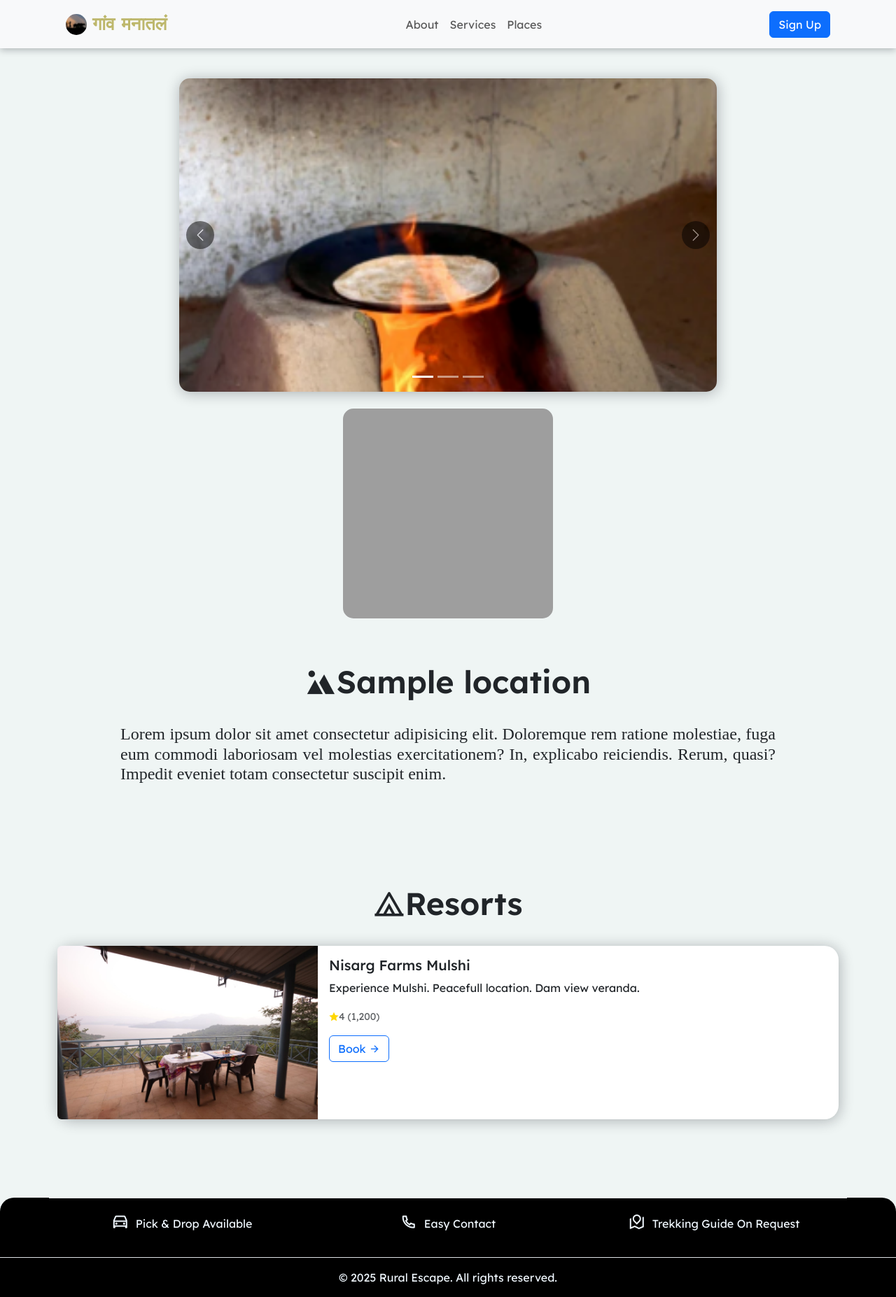
After one commit to topCodegeek/farmstay, a Django app: page /location/1 in a window 1280 px wide. The commit adds this page. Shown: the whole page at 70% size. Run offline with Django 5.2, Linux system fonts and the light colour scheme; tables that the repository leaves empty hold one stand-in row (values such as "Sample post"); some libraries are stand-ins or nearby versions; grey boxes are pictures that could not be loaded.

```diff
--- a/farmstay/farmstay/urls.py
+++ b/farmstay/farmstay/urls.py
@@ -22,4 +22,6 @@ urlpatterns = [
     path('admin/', admin.site.urls),
 
     path('', views.home, name='home'),
+    path('locations/', views.locations, name='locations'),
+    path('location/<int:id>', views.view_location, name='view_location'),
 ]
--- a/farmstay/home/admin.py
+++ b/farmstay/home/admin.py
@@ -1,4 +1,5 @@
 from django.contrib import admin
-from .models import Location
+from .models import Location, Resort
 
 admin.site.register(Location)
+admin.site.register(Resort)
--- a/farmstay/home/models.py
+++ b/farmstay/home/models.py
@@ -7,3 +7,13 @@ class Location(models.Model):
 
      def __str__(self):
           return self.name
+
+class Resort(models.Model):
+     name = models.CharField(max_length=50)
+     description = models.TextField(max_length=200)
+     thumbnail = models.URLField(null=False)
+     rating = models.IntegerField(default=0)
+     location = models.ForeignKey(Location, on_delete=models.CASCADE)
+
+     def __str__(self):
+          return "{}, {}".format(self.name, self.location.name)
--- a/farmstay/home/templates/base.html
+++ b/farmstay/home/templates/base.html
@@ -9,16 +9,16 @@
      <link href="https://cdn.jsdelivr.net/npm/remixicon@4.5.0/fonts/remixicon.css"
           rel="stylesheet"/>
      <link rel="stylesheet" href="{% static 'stylesheets/styles.css' %}">
+     {% block head %}{% endblock %}
      <link rel="stylesheet" href="{% static 'stylesheets/mediaqueries.css' %}">
-     {% block head %}{% endblock %}
 </head>
 <body>
 
   <!-- Navbar -->
-  <nav class="navbar navbar-expand-md navbar-light bg-light">
+  <nav class="navbar navbar-expand-md navbar-light bg-light fixed-top">
     <div class="container px-4">
-      <a class="navbar-brand d-flex align-items-center" href="#">
-        <img src="{% static 'favicon.ico' %}" alt="Logo" class="me-2">
+      <a class="navbar-brand d-flex align-items-center" href="{% url 'home' %}">
+        <img src="{% static 'favicon.ico' %}" alt="Gaav Manatla logo" class="me-2">
         <span>गांव मनातलं</span>
       </a>
       <div class="collapse navbar-collapse">
@@ -26,7 +26,7 @@
           <ul class="navbar-nav mx-auto">
             <li class="nav-item"><a class="nav-link" href="#">About</a></li>
             <li class="nav-item"><a class="nav-link" href="#">Services</a></li>
-            <li class="nav-item"><a class="nav-link" href="#">Places</a></li>
+            <li class="nav-item"><a class="nav-link" href="{% url 'locations' %}">Places</a></li>
           </ul>
         </div>
         <div class="ms-auto nav-brand ">
@@ -52,7 +52,7 @@
           <ul class="navbar-nav mx-auto">
             <li class="nav-item"><a class="nav-link" href="#">About</a></li>
             <li class="nav-item"><a class="nav-link" href="#">Services</a></li>
-            <li class="nav-item"><a class="nav-link" href="#">Places</a></li>
+            <li class="nav-item"><a class="nav-link" href="{% url 'locations' %}">Places</a></li>
 
             <button class="btn btn-primary">Sign Up</button>
           </ul>
@@ -60,7 +60,7 @@
 </div>
 
 
-    <div style="min-height: 100%; margin-bottom: 3rem;">
+    <div style="min-height: 90vh;">
         {% block content %}{% endblock %}
     </div>
     <br><br>
--- /dev/null
+++ b/farmstay/home/templates/view_location.html
@@ -0,0 +1,75 @@
+{% extends 'base.html' %}
+{% load static %}
+<!DOCTYPE html>
+<html lang="en">
+<head>
+  {% block head %}
+    <title>{{ location.name }}: Explore Location and Stays</title>
+    <link rel="stylesheet" href="{% static 'stylesheets/view_location.css' %}">
+  {% endblock %}
+</head>
+<body>
+
+{% block content %}
+
+<div id="carouselExampleIndicators" class="carousel slide">
+     <div class="carousel-indicators">
+       <button type="button" data-bs-target="#carouselExampleIndicators" data-bs-slide-to="0" class="active" aria-current="true" aria-label="Slide 1"></button>
+       <button type="button" data-bs-target="#carouselExampleIndicators" data-bs-slide-to="1" aria-label="Slide 2"></button>
+       <button type="button" data-bs-target="#carouselExampleIndicators" data-bs-slide-to="2" aria-label="Slide 3"></button>
+     </div>
+     <div class="carousel-inner">
+       <div class="carousel-item active">
+         <img src="{% static 'Chulha.png' %}" class="d-block w-100" alt="{{ location.name }} image">
+       </div>
+       <div class="carousel-item">
+         <img src="{% static 'Milking.png' %}" class="d-block w-100" alt="{{ location.name }} image">
+       </div>
+       <div class="carousel-item">
+         <img src="{% static 'farming.png' %}" class="d-block w-100" alt="{{ location.name }} image">
+       </div>
+     </div>
+     <button class="carousel-control-prev" type="button" data-bs-target="#carouselExampleIndicators" data-bs-slide="prev">
+       <span class="carousel-control-prev-icon" aria-hidden="true"></span>
+       <span class="visually-hidden">Previous</span>
+     </button>
+     <button class="carousel-control-next" type="button" data-bs-target="#carouselExampleIndicators" data-bs-slide="next">
+       <span class="carousel-control-next-icon" aria-hidden="true"></span>
+       <span class="visually-hidden">Next</span>
+     </button>
+   </div>
+
+   <div style="display:flex; justify-content: center; margin: 1.5rem;">
+    <iframe src="https://www.google.com/maps/embed?pb=!1m18!1m12!1m3!1d7567.261563375527!2d73.50823409214394!3d18.500376154776088!2m3!1f0!2f0!3f0!3m2!1i1024!2i768!4f13.1!3m3!1m2!1s0x3bc2a10011f6844f%3A0xd43c84d1dd681cbd!2sMulshi%2C%20Maharashtra%20412108!5e0!3m2!1sen!2sin!4v1749637335368!5m2!1sen!2sin" width="300" height="300" style="border-radius: 15px; text-align: center;" allowfullscreen="true" loading="lazy" referrerpolicy="no-referrer-when-downgrade"></iframe>
+   </div>
+
+   <h2 class="section-title"><i class="ri-landscape-fill"></i>{{ location.name }}</h2>
+
+    <div class="container" style="max-width: 75%; margin: auto;">
+      <h5 style="text-align:justify; font-family:'Times New Roman', Times, serif; font-size: 1.5rem;">Lorem ipsum dolor sit amet consectetur adipisicing elit. Doloremque rem ratione molestiae, fuga eum commodi laboriosam vel molestias exercitationem? In, explicabo reiciendis. Rerum, quasi? Impedit eveniet totam consectetur suscipit enim.</h5>
+    </div>
+
+  <br><br><br>
+  <h2 class="section-title"><i class="ri-tent-line"></i>Resorts</h2>
+
+  <div class="container">
+  <div class="card mb-3" style="max-width: 95vw;">
+    <div class="row g-0">
+      <div class="col-md-4">
+        <img src="{% static 'Nisarg.jpg' %}" class="img-fluid rounded-start" alt="location.name">
+      </div>
+      <div class="col-md-8">
+        <div class="card-body">
+          <h5 class="card-title">Nisarg Farms Mulshi</h5>
+          <p class="card-text">Experience Mulshi. Peacefull location. Dam view veranda.</p>
+          <p class="card-text"><small class="text-body-secondary"><i class="ri-star-fill" style="color: gold;"></i>4 (1,200)</small></p>
+          <button class="btn btn-outline-primary">Book <i class="ri-arrow-right-line"></i></button>
+        </div>
+      </div>
+    </div>
+  </div>
+</div>
+{% endblock %}
+
+</body>
+</html>
--- a/farmstay/home/views.py
+++ b/farmstay/home/views.py
@@ -1,7 +1,17 @@
-from django.shortcuts import render
+from django.shortcuts import render, get_object_or_404
 from .models import Location
 
 def home(request):
+     locations = Location.objects.all()[:5]
+     context = {'locations':locations}
+     return render (request, 'home.html', context)
+
+def locations(request):
      locations = Location.objects.all()
      context = {'locations':locations}
-     return render (request, 'home.html', context)
+     return render (request, 'locations.html', context)
+
+def view_location(request, id):
+     location = get_object_or_404(Location, pk=id)
+     context = {'location':location}
+     return render(request, 'view_location.html', context)
--- a/farmstay/static/stylesheets/mediaqueries.css
+++ b/farmstay/static/stylesheets/mediaqueries.css
@@ -30,3 +30,19 @@
           font-size: 0.8rem;
      }
 }
+@media(max-width:768px){
+     #carouselExampleIndicators {
+          height: 40vw;
+          margin-top: 2.5rem;
+          margin-left: 15vw;
+          margin-right: 15vw;
+     }
+}
+@media (max-width: 480px) {
+     #carouselExampleIndicators {
+          height: 27vh;
+          margin-top: 2rem;
+          margin-left: 8vw;
+          margin-right: 8vw;
+     }
+}
--- a/farmstay/static/stylesheets/styles.css
+++ b/farmstay/static/stylesheets/styles.css
@@ -2,8 +2,9 @@
 @import url('https://fonts.googleapis.com/css2?family=Kalam:wght@300;400;700&display=swap');
 @import url('https://fonts.googleapis.com/css2?family=Lexend:wght@100..900&family=Poppins:ital,wght@0,100;0,200;0,300;0,400;0,500;0,600;0,700;0,800;0,900;1,100;1,200;1,300;1,400;1,500;1,600;1,700;1,800;1,900&display=swap');
 body {
+  padding-top: 4rem;
   font-family:"Lexend", sans-serif;
-     background-color:lightgrey;
+  background-color:#eff5f4;
 }
   button, a,
   input[type="button"],
@@ -29,14 +30,9 @@ body {
   .navbar-brand span{
   margin-top: 5px;
   }
-   .card {
-      box-shadow: 1px 2px 20px hsla(220, 32%, 8%, .3);
-      border-radius: 20px;
-
-   }
   .hero {
     background: url('https://images.unsplash.com/photo-1643385418886-454c6c801e69?q=80&w=1470&auto=format&fit=crop&ixlib=rb-4.1.0&ixid=M3wxMjA3fDB8MHxwaG90by1wYWdlfHx8fGVufDB8fHx8fA%3D%3D') center/cover no-repeat;
-     color:lightgray;
+    color:white;
     text-align: center;
     padding: 10rem 1rem;
   }
@@ -53,6 +49,11 @@ body {
     text-shadow: 1px solid black;
     margin-bottom: 2rem;
   }
+  .card {
+    border: 0px !important;
+    box-shadow: 1px 2px 20px hsla(220, 32%, 8%, .3);
+    border-radius: 20px;
+  }
   .section-title {
     font-family:"Lexend", sans-serif;
     font-size: 2.8rem;
@@ -61,7 +62,11 @@ body {
     margin-bottom: 2rem;
     text-align: center;
   }
-   .location-card img, .activity-card img {
+  .section-para {
+    text-align: center;
+  }
+  .location-card img, .activity-card img{
+    border: 0px !important;
     border-top-left-radius: 20px;
     border-top-right-radius: 20px;
     object-fit: cover;
--- /dev/null
+++ b/farmstay/static/stylesheets/view_location.css
@@ -0,0 +1,40 @@
+#carouselExampleIndicators {
+     height: 35vw;
+     border-radius: 15px;
+     box-shadow: 1px 2px 20px hsla(220, 32%, 8%, .3);
+     margin-top: 3rem;
+     margin-right: 20vw;
+     margin-left: 20vw;
+     position: relative;
+     overflow: hidden;
+}
+.carousel-item {
+height: 100%;
+}
+.carousel-item img {
+height: 100%;
+width: 100%;
+object-fit: cover;
+display: block;
+}
+
+.carousel-control-prev,
+.carousel-control-next {
+top: 50%;
+transform: translateY(-50%);
+bottom: auto;
+height: 40px;
+width: 40px;
+background-color: rgba(0, 0, 0, 1); /* darken for contrast */
+border-radius: 50%;
+margin-right: 10px;
+margin-left: 10px;
+padding: 10px; /* extra hitbox */
+}
+
+.carousel-indicators {
+box-shadow: 1px, 10px, 5px black !important;
+bottom: 0;
+margin-bottom: 10px;
+z-index: 2;
+}
```
Also changed, not shown: farmstay/home/templates/home.html (+16 -12 lines), farmstay/home/templates/locations.html (added, +35 -0 lines), farmstay/home/migrations/0002_resort.py (added), farmstay/home/migrations/0003_resort_rating.py (added), farmstay/static/Nisarg.jpg (added). Lines whose indentation alone changed are shown as unchanged.
